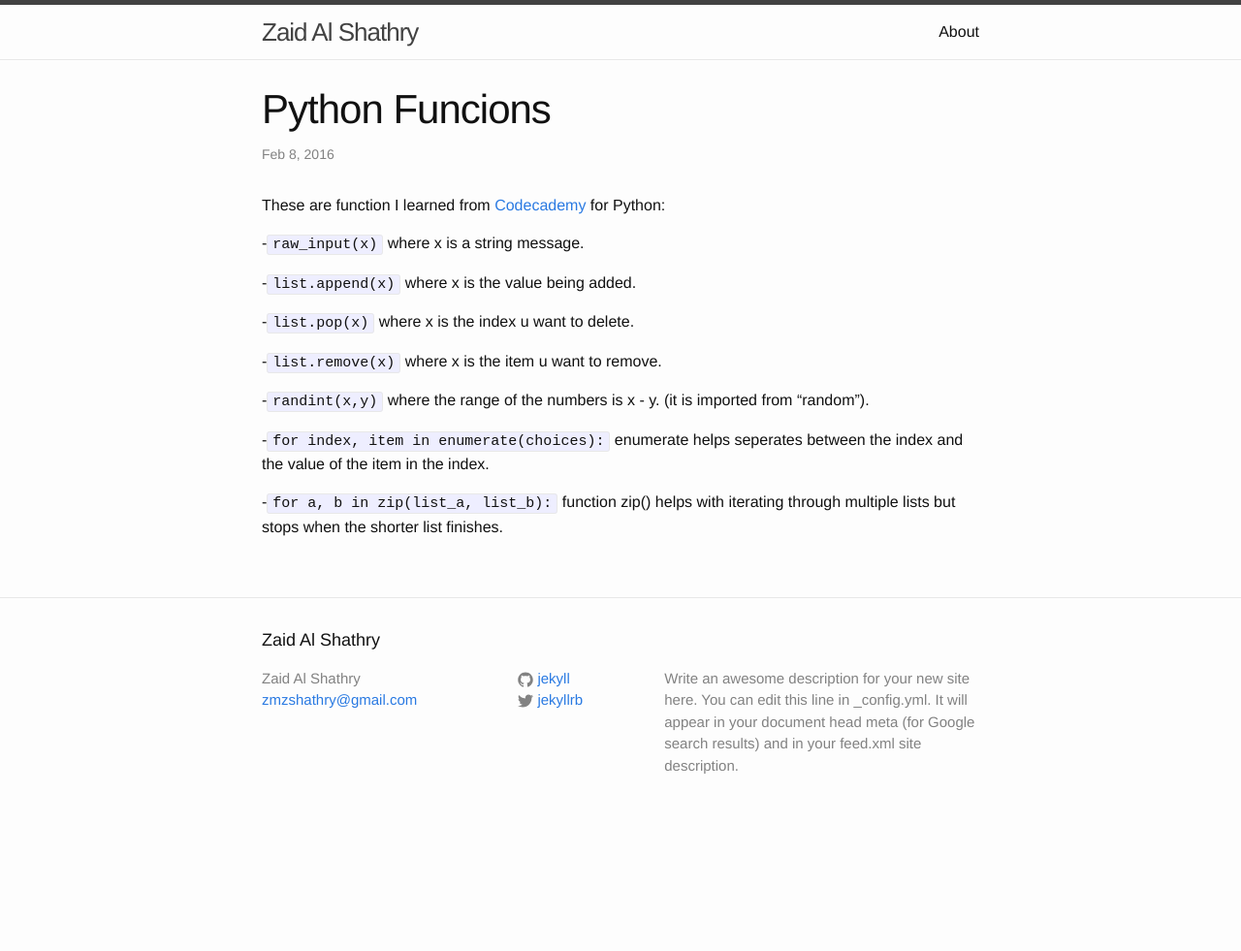
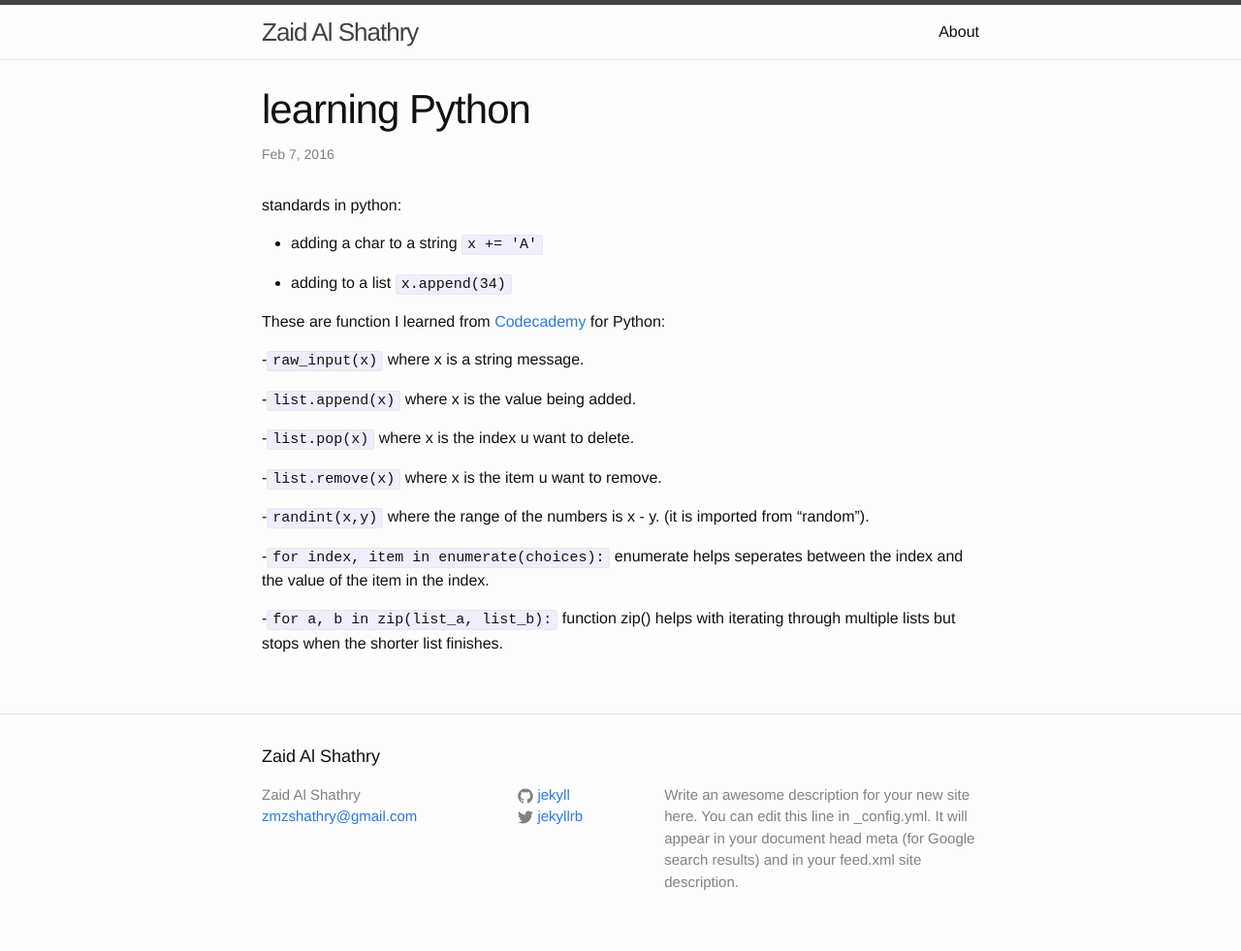
Before and after one commit to zaidmsh/zaid.github.io, a Jekyll site: the page built from _posts/2016-02-10-PthonFun.markdown, in a window 1280 px wide. Shown: the whole page at 97% size. Built offline with Jekyll 4.4.1, drawn with Linux system fonts in a browser that asks for light colours; before the commit the page ends 900 px from its top, so only the background shows below that.

````diff
--- a/_posts/2016-02-10-PthonFun.markdown
+++ b/_posts/2016-02-10-PthonFun.markdown
@@ -1,9 +1,14 @@
 ---
 layout: post
-title:  "Python Funcions"
-date:   2016-02-08 9:20:00 +0300
+title:  "learning Python"
+date:   2016-02-08 1:20:00 +0300
 categories: jekyll update
 ---
+standards in python:
+
+- adding a char to a string ```x += 'A'```
+
+- adding to a list ``` x.append(34)```
 
 These are function I learned from [Codecademy][code-cademy] for Python:
 
````
